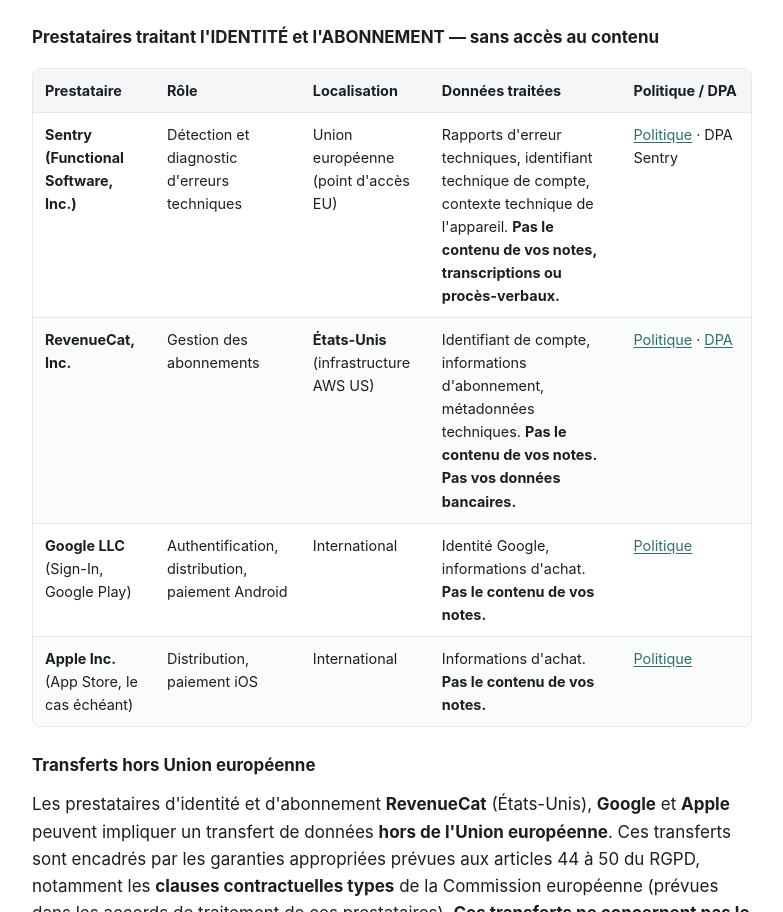
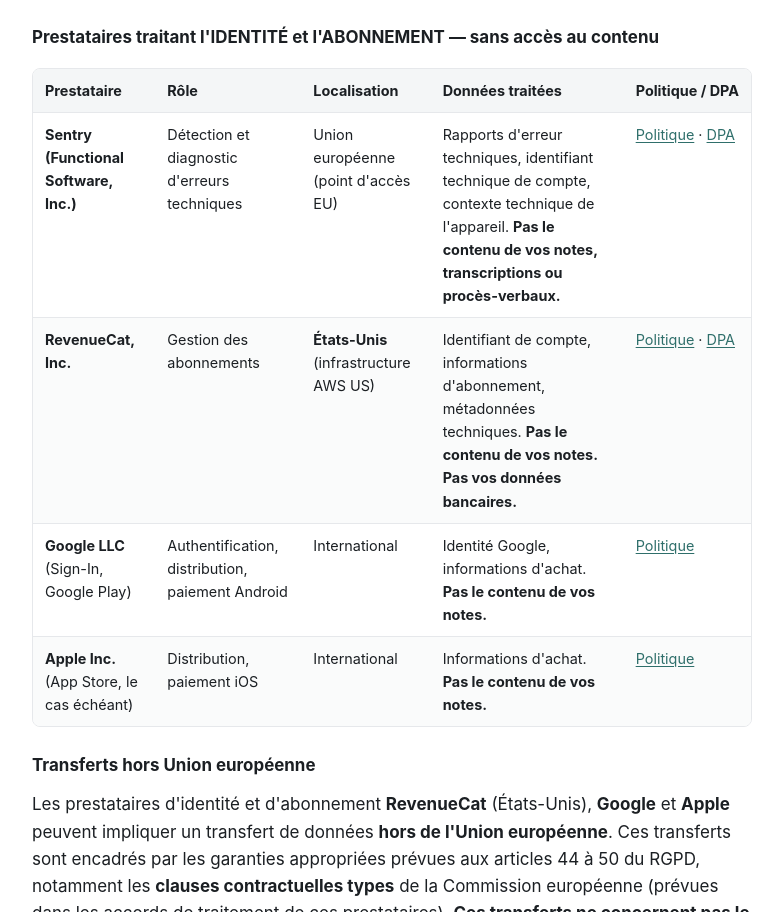
Before and after one commit to Erezor-Dev/Voice-Legal, a plain HTML site: page index.html in a window 1280 px wide. Shown: the part 3870-4782 px from the top of the page, without its empty margins (248-1031 px from the left). Drawn offline with Linux system fonts and the light colour scheme.

Commit message:
Add files via upload

```diff
--- a/index.html
+++ b/index.html
@@ -153,7 +153,7 @@ footer{margin-top:3em; padding-top:1.2em; border-top:1px solid var(--line); colo
 <td>Détection et diagnostic d'erreurs techniques</td>
 <td>Union européenne (point d'accès EU)</td>
 <td>Rapports d'erreur techniques, identifiant technique de compte, contexte technique de l'appareil. <strong>Pas le contenu de vos notes, transcriptions ou procès-verbaux.</strong></td>
-<td><a target="_blank" rel="noopener noreferrer" href="https://sentry.io/privacy/">Politique</a> · DPA Sentry</td>
+<td><a target="_blank" rel="noopener noreferrer" href="https://sentry.io/privacy/">Politique</a> · <a target="_blank" rel="noopener noreferrer" href="https://sentry.io/legal/dpa/">DPA</a></td>
 </tr>
 <tr>
 <td><strong>RevenueCat, Inc.</strong></td>
```
